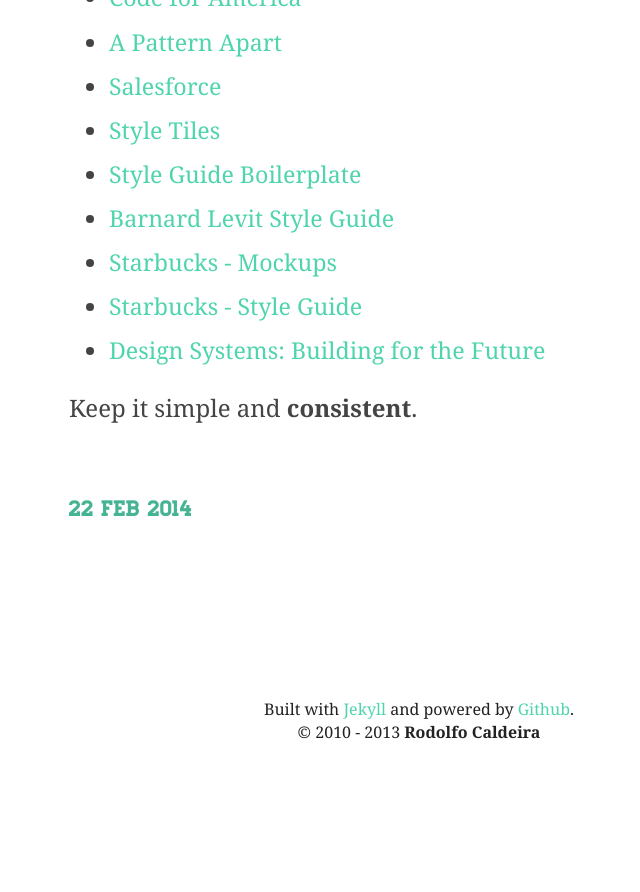
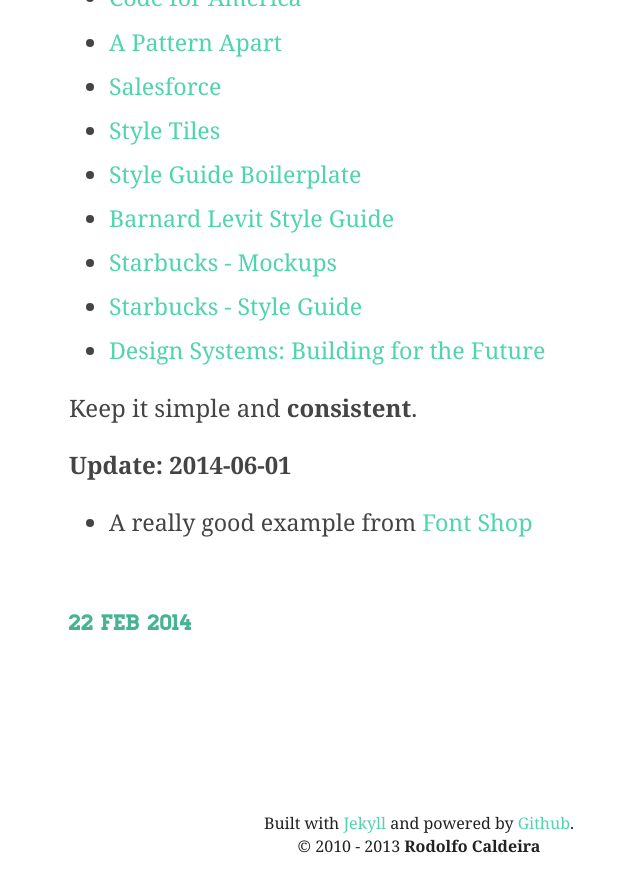
Before and after one commit to rodolfocaldeira/rodolfocaldeira.github.com, a Jekyll site: the page built from _posts/2014-02-22-interesting-bits-16-style-guides.md, in a window 1280 px wide and 900 px high, scrolled down 1184 px. Shown: the top 892 px of the window, without its empty margins (221-861 px from the left). Built offline with Jekyll 4.4.1, drawn with Linux system fonts in a browser that asks for light colours; before the commit the page ends 1970 px from its top, so only the background shows below that.

Commit message:
Added a link to Font Shop style guide.

```diff
--- a/_posts/2014-02-22-interesting-bits-16-style-guides.md
+++ b/_posts/2014-02-22-interesting-bits-16-style-guides.md
@@ -26,3 +26,7 @@
 - [Design Systems: Building for the Future](http://css-tricks.com/design-systems-building-future/)
 
 Keep it simple and **consistent**.
+
+**Update: 2014-06-01**
+
+- A really good example from [Font Shop](http://next.fontshop.com/styleguide/globals)
```
